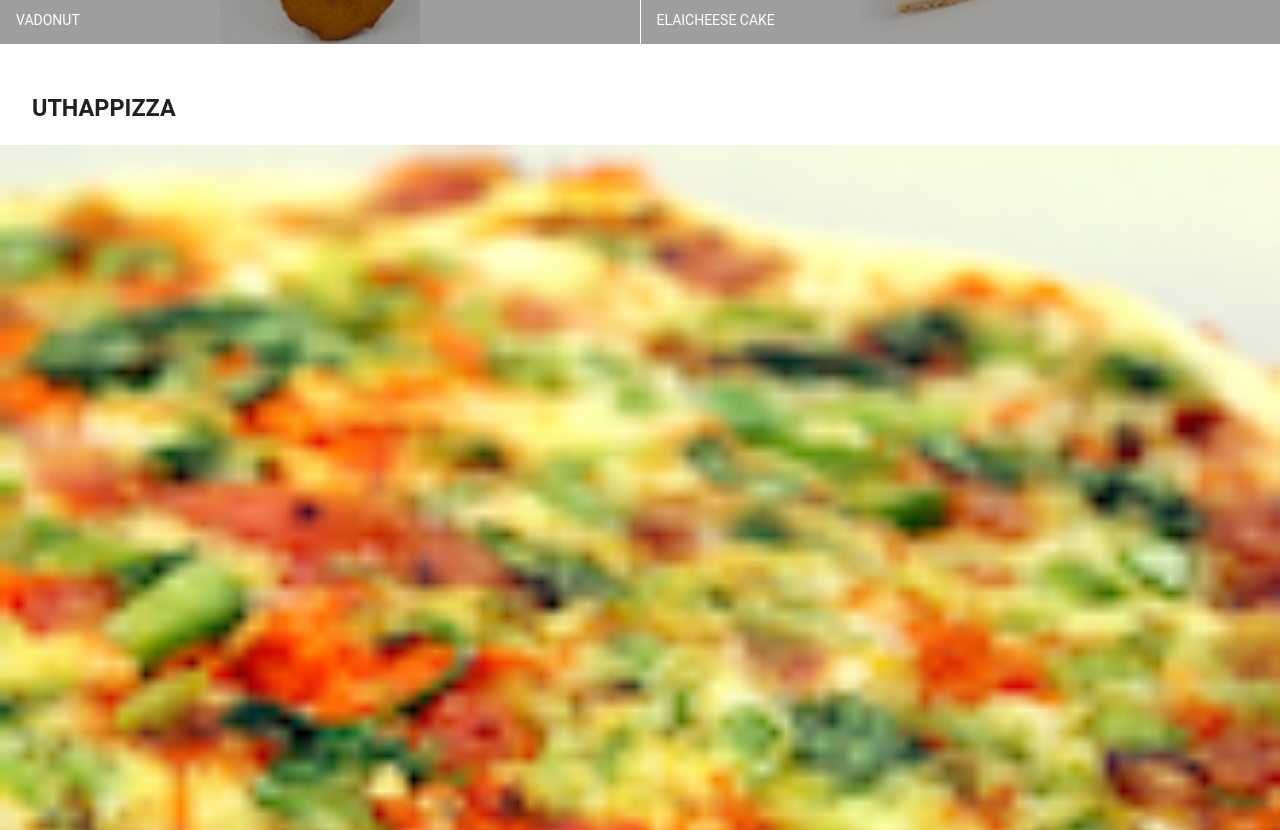
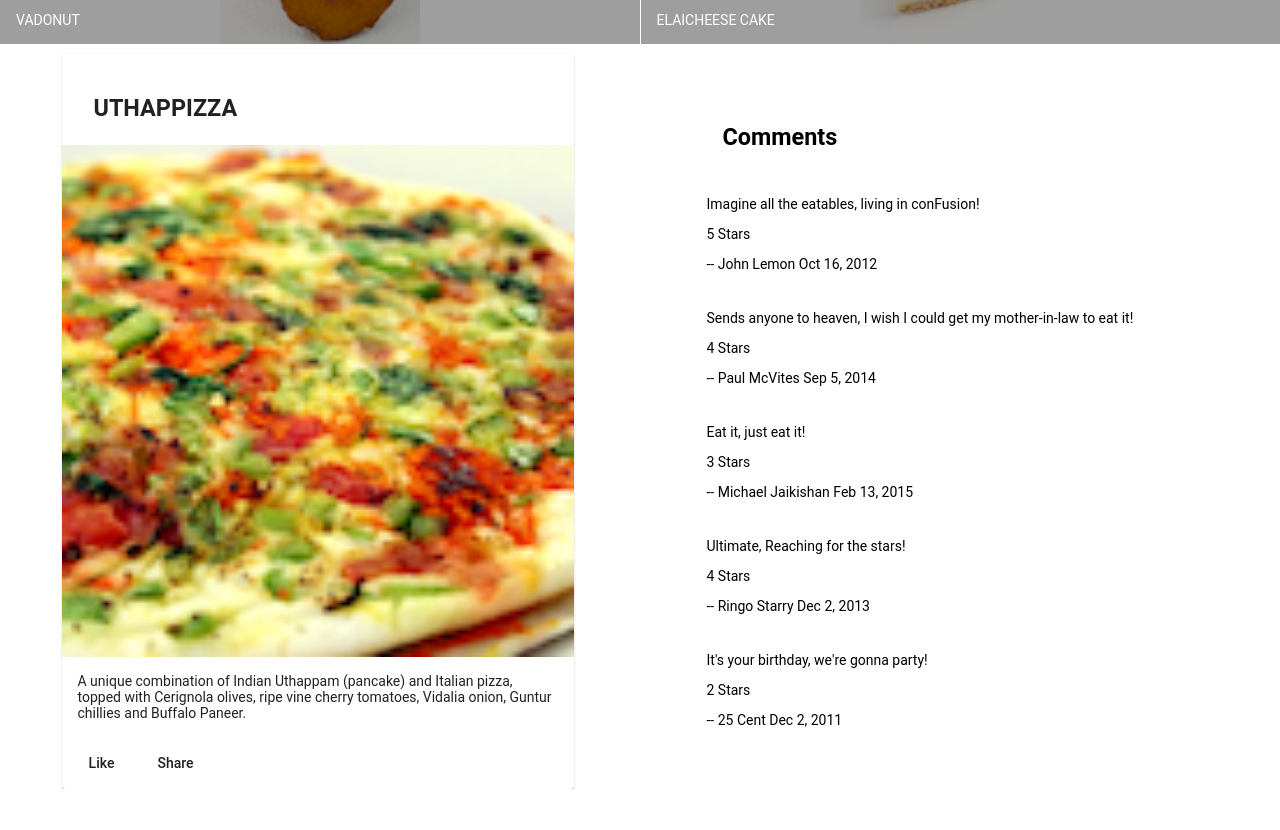
Before and after one commit to pHMqZ/Angular_conFusion, an Angular app: page / in a window 1280 px wide. Shown: the part 500-1330 px from the top of the page. After the commit the page ends 1289 px from the top, so only its background shows below. Built offline with nearby package versions, Linux system fonts and the light colour scheme.

Commit message:
Assignment 1 - Angular Components

```diff
--- a/src/app/app.module.ts
+++ b/src/app/app.module.ts
@@ -13,11 +13,13 @@
 
 import 'hammerjs';
 import { MenuComponent } from './menu/menu.component';
+import { DishdetailComponent } from './dishdetail/dishdetail.component';
 
 @NgModule({
   declarations: [
     AppComponent,
-    MenuComponent
+    MenuComponent,
+    DishdetailComponent
   ],
   imports: [
     BrowserModule,
--- /dev/null
+++ b/src/app/dishdetail/dishdetail.component.html
@@ -0,0 +1,36 @@
+<div class="container" fxLayout="row" fxLayout.sm="column" fxLayout.xs="column" fxLayoutAlign.gt-md="space-around center" fxLayoutGap="10px" fxLayoutGap.xs="0">
+
+    <div fxFlex="40" *ngIf="dish">
+        <mat-card>
+            <mat-card-header>
+                <mat-card-title>
+                    <h3>{{dish.name | uppercase}}</h3>
+                </mat-card-title>
+            </mat-card-header>
+            <img mat-card-image src={{dish.image}} alt={{dish.name}}>
+            <mat-card-content>
+                <p>{{dish.description}}</p>
+            </mat-card-content>
+            <mat-card-actions>
+                <button mat-button>Like</button>
+                <button mat-button>Share</button>
+            </mat-card-actions>
+        </mat-card>
+    </div>
+
+    <div fxFlex="40" *ngIf="dish">
+        <mat-card-header>
+            <mat-card-title>
+                <h3>Comments</h3>
+            </mat-card-title>
+        </mat-card-header>
+        <mat-card-content *ngFor="let comment of dish.comments">
+            <mat-list>
+                <p>{{comment.comment}}</p>
+                <p>{{comment.rating}} Stars</p>
+                <p>-- {{comment.author}} {{comment.date | date}}</p>
+            </mat-list>
+        </mat-card-content>
+    </div>
+
+</div>
--- /dev/null
+++ b/src/app/dishdetail/dishdetail.component.ts
@@ -0,0 +1,61 @@
+import { Component, OnInit } from '@angular/core';
+
+const DISH = {
+  id: '0',
+  name: 'Uthappizza',
+  image: '/assets/images/uthappizza.png',
+  category: 'mains',
+  featured: true,
+  label: 'Hot',
+  price: '4.99',
+  // tslint:disable-next-line:max-line-length
+  description: 'A unique combination of Indian Uthappam (pancake) and Italian pizza, topped with Cerignola olives, ripe vine cherry tomatoes, Vidalia onion, Guntur chillies and Buffalo Paneer.',
+  comments: [
+       {
+           rating: 5,
+           comment: 'Imagine all the eatables, living in conFusion!',
+           author: 'John Lemon',
+           date: '2012-10-16T17:57:28.556094Z'
+       },
+       {
+           rating: 4,
+           comment: 'Sends anyone to heaven, I wish I could get my mother-in-law to eat it!',
+           author: 'Paul McVites',
+           date: '2014-09-05T17:57:28.556094Z'
+       },
+       {
+           rating: 3,
+           comment: 'Eat it, just eat it!',
+           author: 'Michael Jaikishan',
+           date: '2015-02-13T17:57:28.556094Z'
+       },
+       {
+           rating: 4,
+           comment: 'Ultimate, Reaching for the stars!',
+           author: 'Ringo Starry',
+           date: '2013-12-02T17:57:28.556094Z'
+       },
+       {
+           rating: 2,
+           comment: 'It\'s your birthday, we\'re gonna party!',
+           author: '25 Cent',
+           date: '2011-12-02T17:57:28.556094Z'
+       }
+   ]
+};
+
+@Component({
+  selector: 'app-dishdetail',
+  templateUrl: './dishdetail.component.html',
+  styleUrls: ['./dishdetail.component.scss']
+})
+export class DishdetailComponent implements OnInit {
+
+  dish = DISH;
+
+  constructor() { }
+
+  ngOnInit(): void {
+  }
+
+}
--- a/src/app/menu/menu.component.html
+++ b/src/app/menu/menu.component.html
@@ -16,7 +16,9 @@
             </mat-grid-tile>
         </mat-grid-list>
     </div>
-    <div fxFlex *ngIf="selectedDish">
+
+    <app-dishdetail></app-dishdetail>
+    <!--<div fxFlex *ngIf="selectedDish">
         <mat-card>
             <mat-card-header>
                 <mat-card-title>
@@ -32,6 +34,6 @@
                 <button mat-button>Share</button>
             </mat-card-actions>
         </mat-card>
-    </div>
+    </div>-->
 
 </div>
```
Also changed, not shown: src/app/dishdetail/dishdetail.component.scss (added), 1 other file (tests, documents, lock files or other folders).
